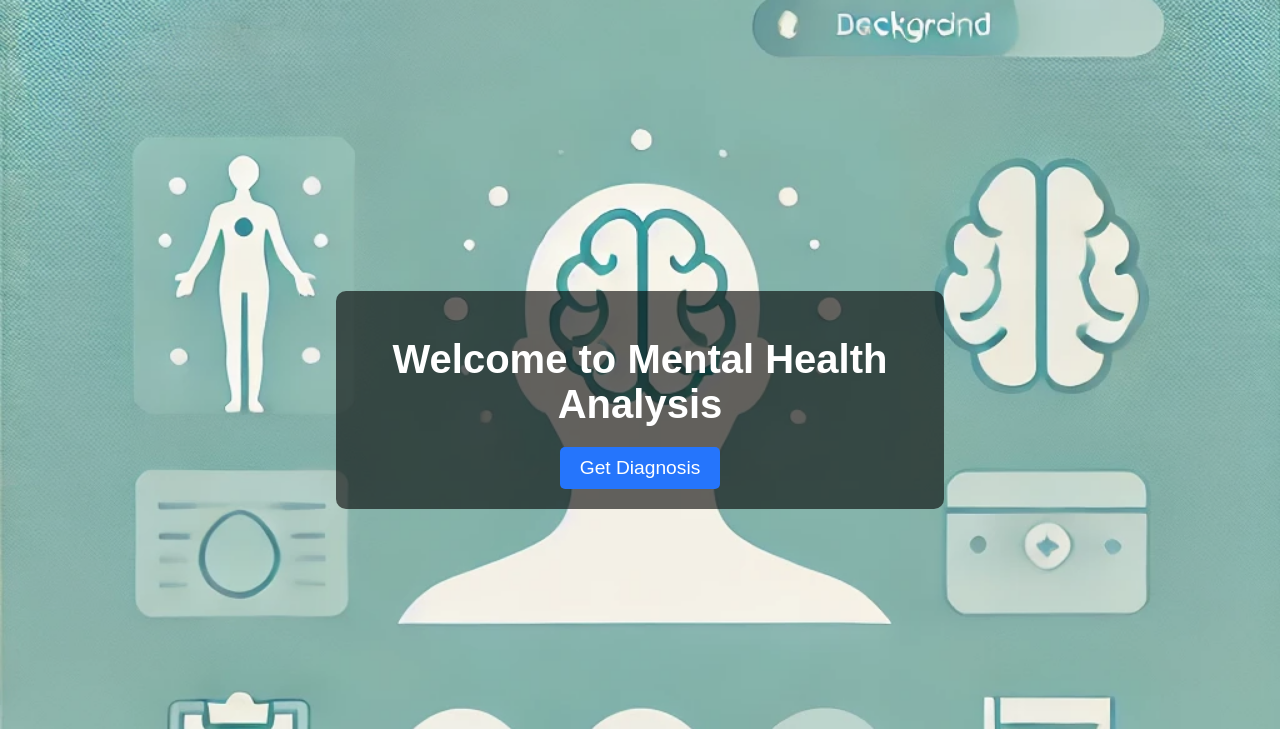
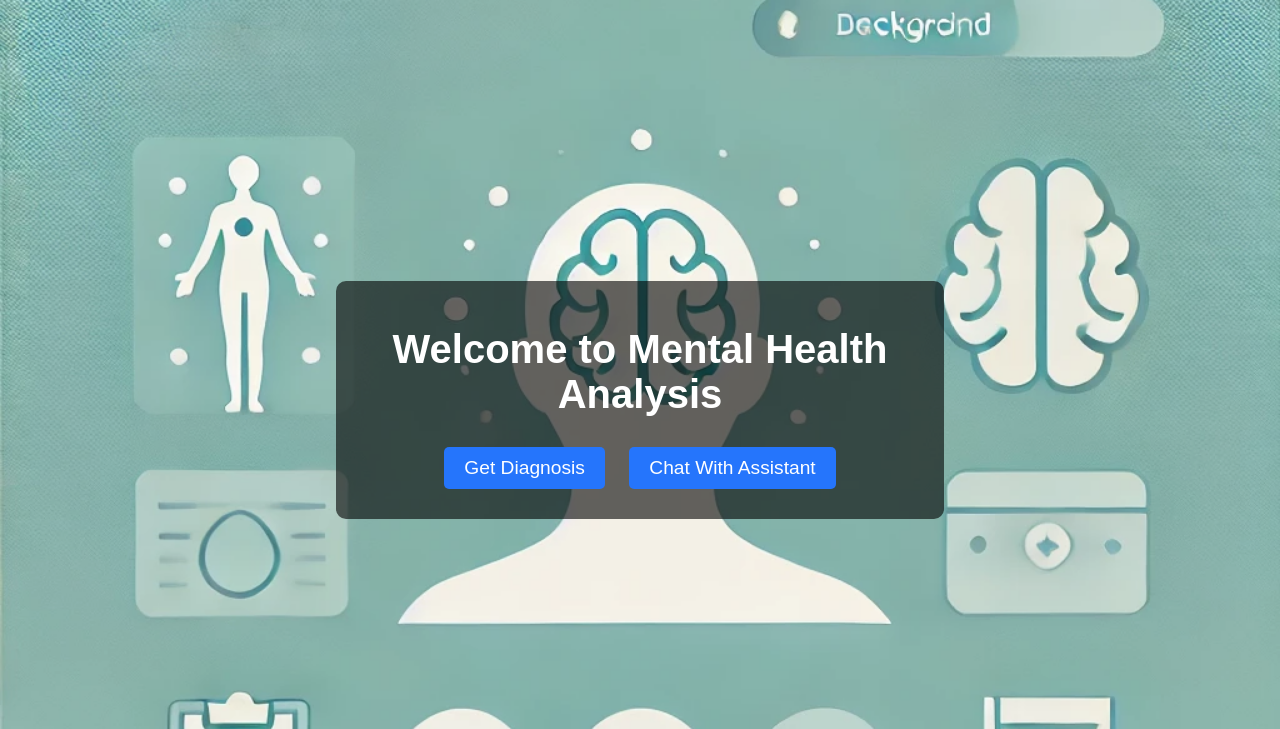
Before and after one commit to yc1909/Mental_Health_Analysis, a Flask app: page / in a window 1280 px wide. Shown: the top 729 px of the page. Run offline with Flask 3, Linux system fonts and the light colour scheme; parts of the project's set-up code (start-up, migrations or seed data) failed here and were passed over.

Commit message:
btn added

```diff
--- a/application/static/index.css
+++ b/application/static/index.css
@@ -26,7 +26,8 @@ h1 {
     animation: slideInDown 1s ease-in-out;
 }
 
-#diagnosis-btn {
+#diagnosis-btn,
+#assistant-btn {
     padding: 10px 20px;
     font-size: 1.2rem;
     color: white;
@@ -35,9 +36,11 @@ h1 {
     border-radius: 5px;
     cursor: pointer;
     transition: background-color 0.3s ease-in-out, transform 0.3s ease-in-out;
+    margin: 10px; /* To add some space between the buttons */
 }
 
-#diagnosis-btn:hover {
+#diagnosis-btn:hover,
+#assistant-btn:hover {
     background-color: #6a11cb;
     transform: scale(1.1);
 }
--- a/application/templates/index.html
+++ b/application/templates/index.html
@@ -10,11 +10,16 @@
     <div class="container">
         <h1>Welcome to Mental Health Analysis</h1>
         <button id="diagnosis-btn" onclick="redirectToHome()">Get Diagnosis</button>
+        <button id="assistant-btn" onclick="redirectToAssistant()">Chat With Assistant</button>
     </div>
     <script>
         function redirectToHome() {
             window.location.href = "/home";
         }
+
+        function redirectToAssistant() {
+            window.location.href = "/assistant.html";
+        }
     </script>
 </body>
 </html>
```
Also changed, not shown: requirements.txt (+9 -2 lines), application/templates/assistant.html (added).
